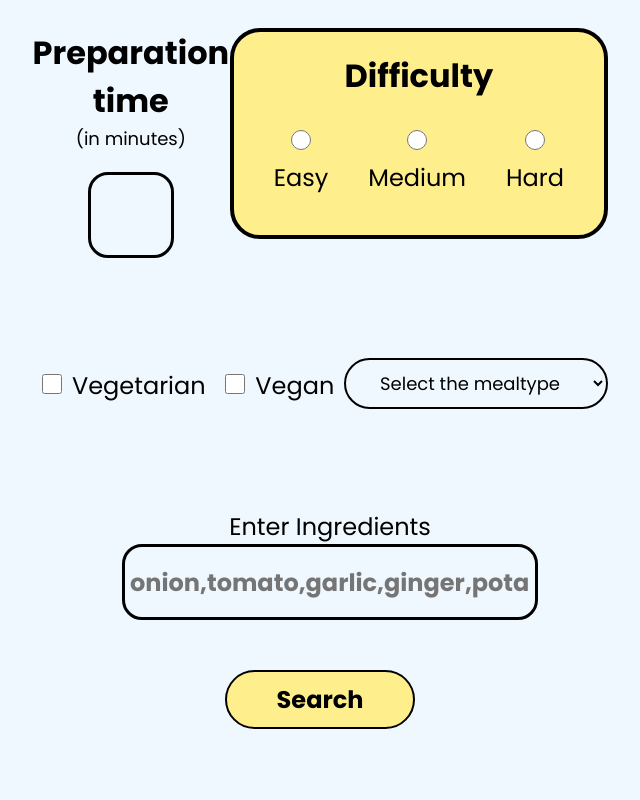
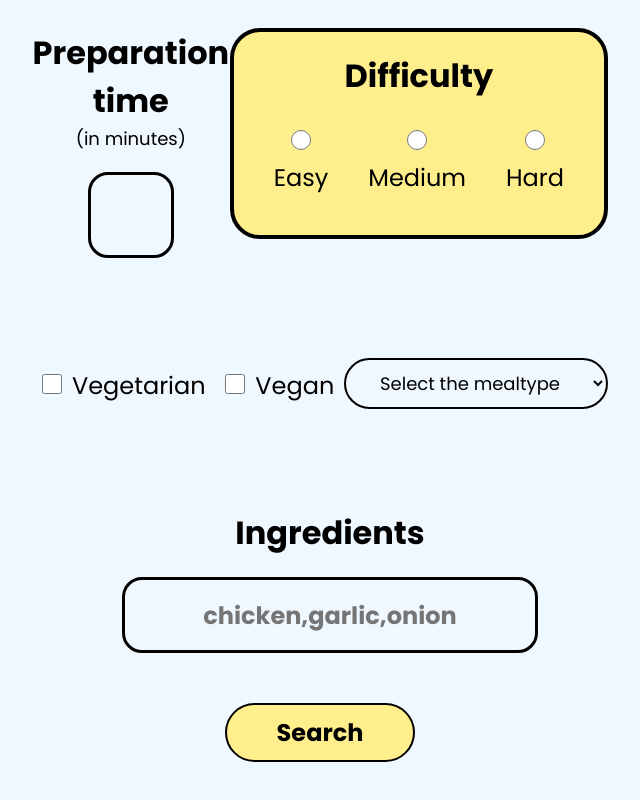
Before and after one commit to czajkowskis/Feinschmecker, a Vue app in the folder webui/: page / in a window 1280 px wide. Shown: the part 2667-3467 px from the top of the page, without its empty margins (320-960 px from the left). Built offline with nearby package versions, Linux system fonts and the light colour scheme.

Commit message:
FIX: Ingredient search now works with all possible ingredients

```diff
--- a/webui/src/components/SearchForm.vue
+++ b/webui/src/components/SearchForm.vue
@@ -86,7 +86,7 @@
         }
 
         if (this.ingredients !== "") {
-          const ingredientsArray = this.parseCustomInput(this.ingredients);
+          const ingredientsArray = this.ingredients.split(",");
           queryParameters["ingredients"] = JSON.stringify(ingredientsArray); // Serialize to JSON string
         }
 
@@ -221,8 +221,8 @@
       </select>
     </div>
     <div class="ingredient-container">
-      <label for="ingredients-input">Enter Ingredients</label>
-      <input type="text" v-model="ingredients" class="ingredient-input" id="ingredients-input" :placeholder=knownIngredients>
+      <h1>Ingredients</h1>
+      <input type="text" v-model="ingredients" class="ingredient-input" id="ingredients-input" placeholder="chicken,garlic,onion"/>
     </div>
     <div class="button-container">
       <button @click="getRecipes">Search</button>
@@ -353,6 +353,7 @@
     max-width: 400px;
     height: 60px;
     padding: 5px;
+    margin-top: 20px;
     background-color: #F0F8FF;
     border: 3px solid #000;
     border-radius: 20px;
```
